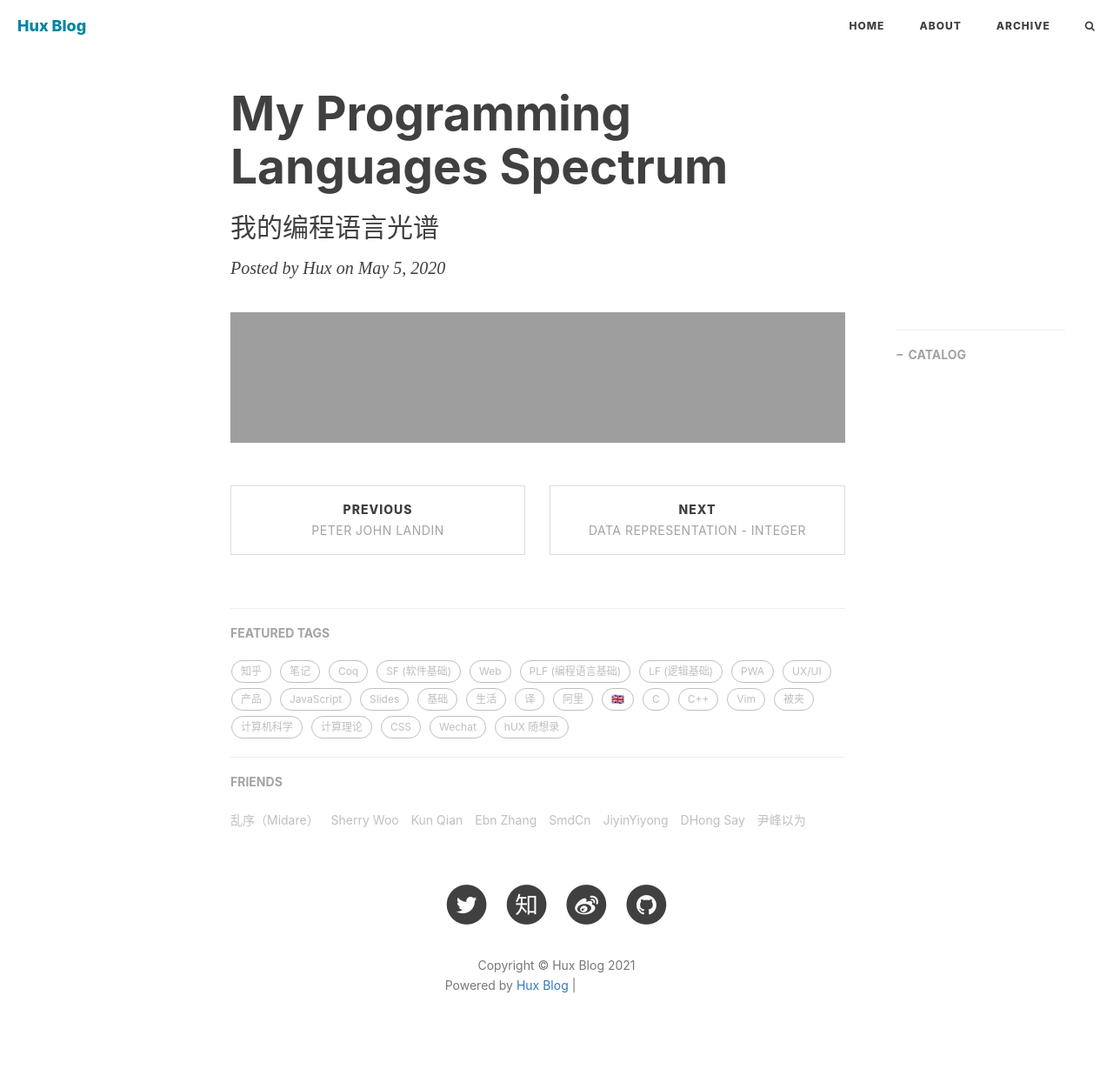
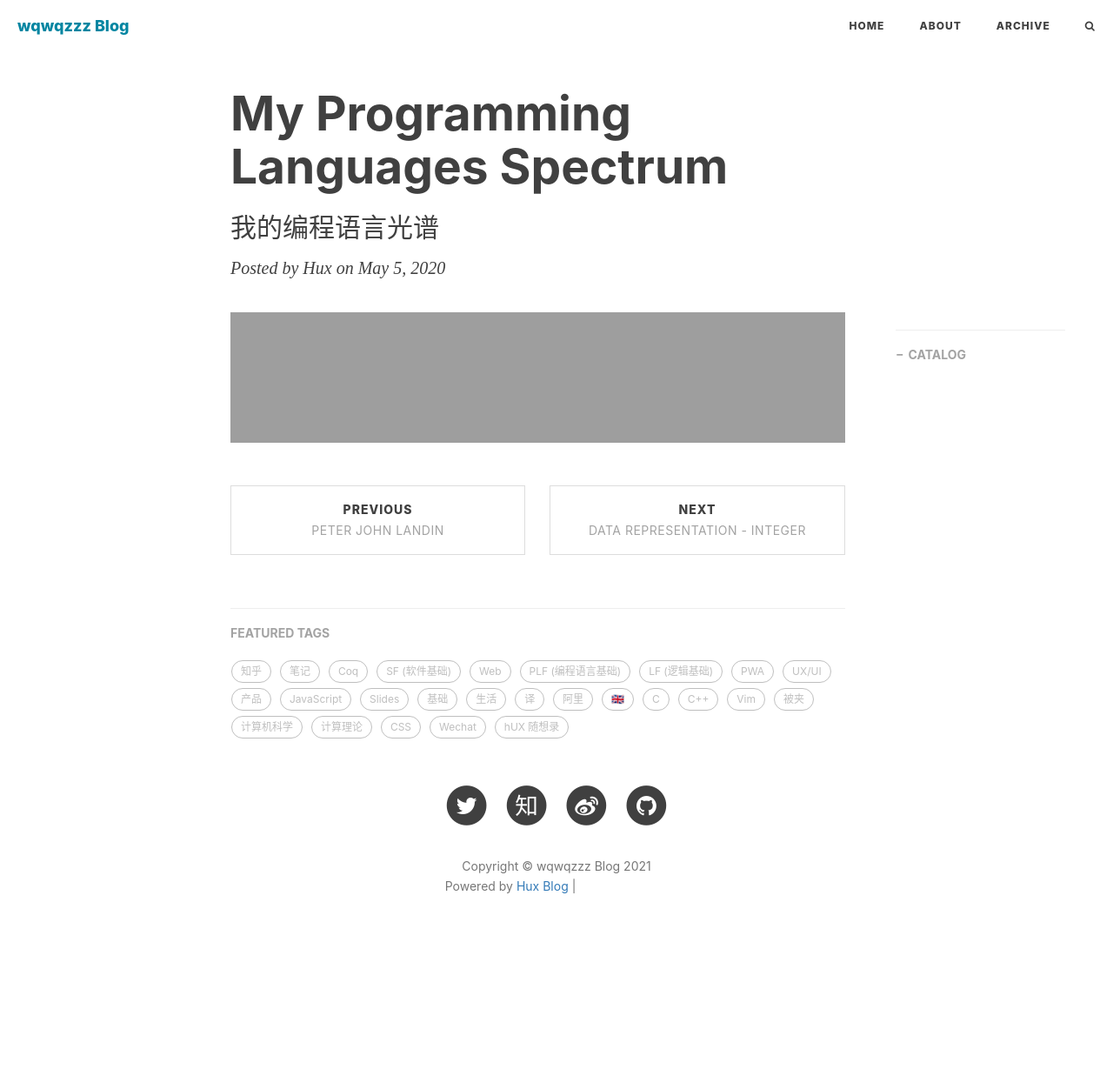
Before and after one commit to wqwqzzz/wqwqzzz.github.io, a Jekyll site: the page built from _posts/hidden/2020-05-05-pl-chart.md, in a window 1280 px wide. Shown: the whole page at 87% size. Built offline with Jekyll 4.4.1, drawn with Linux system fonts in a browser that asks for light colours; nearby versions of some CDN libraries; comment, search, counter and statistics services are not loaded; after the commit the page ends 1123 px from its top, so only the background shows below that; grey boxes are pictures that could not be loaded.

Commit message:
Update _config.yml

```diff
--- a/_config.yml
+++ b/_config.yml
@@ -1,11 +1,11 @@
 # Site settings
-title: Hux Blog
-SEOTitle: 黄玄的博客 | Hux Blog
-header-img: img/home-bg.jpg
-email: huxpro@gmail.com
-description: "关于程序与设计、黑客与画家 | 黄玄，Web & Mobile Lover，Software Engineer，UX Designer | 这里是 @Hux黄玄 的个人博客，与你一起发现更大的世界。"
-keyword: "黄玄, Hux黄玄, Hux, 鬼栈, huxpro, @huxpro, 黄玄的博客, Hux Blog, 博客, 个人网站, 互联网, Web, JavaScript, 前端, 设计"
-url: "https://huangxuan.me"              # your host, for absolute URL
+title: wqwqzzz Blog
+SEOTitle: zhao | Zhao Blog
+header-img: img/20210216_IMG_2073.JPG
+email: zhaobuyun@bupt.com
+description: "终不似，少年游"
+keyword: "golang,分布式"
+url: "https://wqwqzzz.github.io"              # your host, for absolute URL
 baseurl: ""                             # for example, '/blog' if your blog hosted on 'host/blog'
 
 # Publish posts or collection documents with a future date.
@@ -71,15 +71,14 @@ netease_comment: false
 # ba_track_id: [your track id]
 
 # Google Analytics
-ga_track_id: 'UA-49627206-1'            # Format: UA-xxxxxx-xx
-ga_domain: huangxuan.me
+
 
 
 
 # Sidebar settings
 sidebar: true                           # whether or not using Sidebar.
-sidebar-about-description: "黄玄，前端娱乐圈 NPC，编程语言/编译器初心者 <br> An UI/Frontend dev & designer accidentally growing into a compiler/PL hacker."
-sidebar-avatar: https://github.com/Huxpro.png # use absolute URL, seeing it's used in both `/` and `/about/`
+sidebar-about-description: "something new"
+
 
 
 
@@ -97,37 +96,3 @@ service-worker: true
 
 # MathJax rendering for layout:page (e.g. post preview)
 page-mathjax: false
-
-
-
-# Friends
-friends: [
-    {
-    #     title: "Su",
-    #     href: "http://su.gallery/"
-    # },{
-        title: "乱序（Midare）",
-        href: "http://mida.re/"
-    },{
-        title: "Sherry Woo",
-        href: "https://sherrywoo.me/"
-    },{
-        title: "Kun Qian",
-        href: "http://kunq.me"
-    },{
-        title: "Ebn Zhang",
-        href: "http://ebnbin.com/"
-    },{
-        title: "SmdCn",
-        href: "http://blog.smdcn.net"
-    },{
-        title: "JiyinYiyong",
-        href: "http://tiye.me/"
-    },{
-        title: "DHong Say",
-        href: "http://dhong.co"
-    },{
-        title: "尹峰以为",
-        href: "http://ingf.github.io/"
-    }
-]
```
